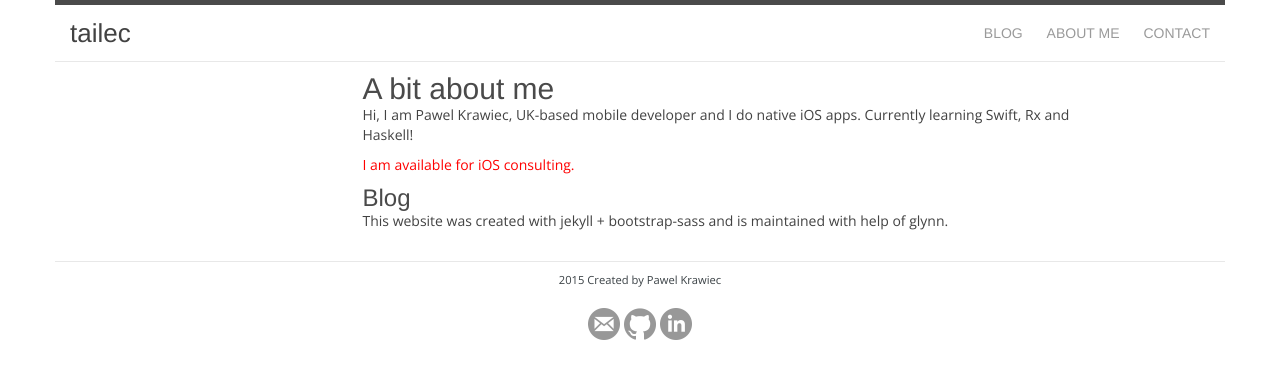
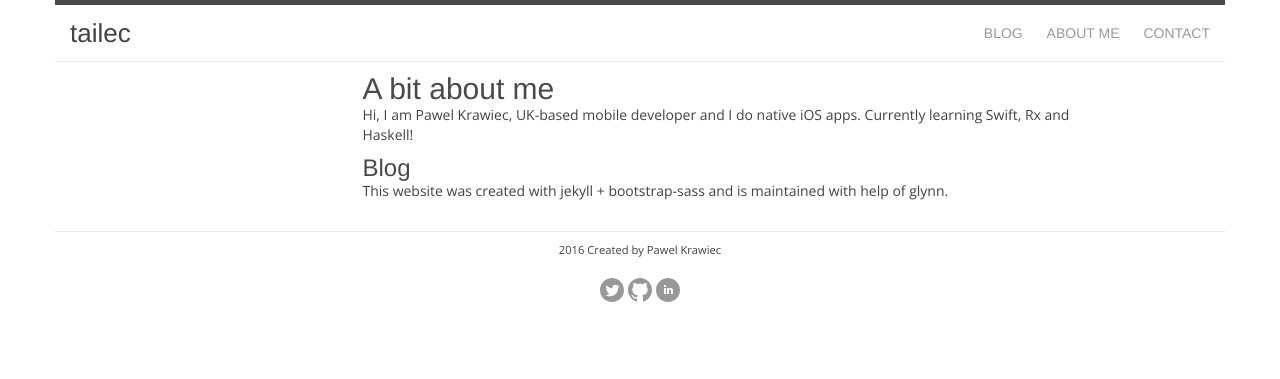
Before and after one commit to tailec/blog, a Jekyll site: the page built from about/index.html, in a window 1280 px wide. Shown: the top 379 px of the page. Built offline with Jekyll 4.4.1, drawn with Linux system fonts in a browser that asks for light colours.

Commit message:
Fix footer

```diff
--- a/_includes/footer.html
+++ b/_includes/footer.html
@@ -1,8 +1,8 @@
 <div class="col-md-12 footer">
-	<p>2015 Created by Pawel Krawiec</p>
+	<p>2016 Created by Pawel Krawiec</p>
 	<div class="social-icons">
-  	<a class="twitter" href="mailto:{{ site.email }}" title="Email"><img src="/images/email_icon.png"></img></a>
-  	<a class="github" href="https://github.com/{{ site.github_user }}" title="Github"><img src="/images/github_icon.png"></img></a>
-  	<a class="linkedin" href="https://www.linkedin.com/in/{{ site.linkedin_user }}" title="LinkedIn"><img src="/images/linkedin_icon.png"></img></a>
+  	<a class="twitter" href="https://twitter.com/{{ site.twitter_user }}" title="Twitter"><img src="/images/email_icon.svg"></img></a>
+  	<a class="github" href="https://github.com/{{ site.github_user }}" title="Github"><img src="/images/github_icon.svg"></img></a>
+  	<a class="linkedin" href="https://www.linkedin.com/in/{{ site.linkedin_user }}" title="LinkedIn"><img src="/images/linkedin_icon.svg"></img></a>
   </div>
 </div>
--- a/about/index.html
+++ b/about/index.html
@@ -7,7 +7,6 @@ layout: default
 
 	<p>Hi, I am Pawel Krawiec, UK-based mobile developer and I do native iOS apps.
 		Currently learning Swift, Rx and Haskell! </p>
-	<p class="highlight">I am available for iOS consulting.</p>
 
 	<h3>Blog</h3>
 	<p>This website was created with jekyll + bootstrap-sass and is maintained with help of glynn.</p>
```
Also changed, not shown: images/email_icon.png (deleted), images/email_icon.svg (added), images/github_icon.png (deleted), images/github_icon.svg (added), images/linkedin_icon.png (deleted), images/linkedin_icon.svg (added), images/skype_icon.png (deleted), images/twitter_icon.png (deleted).
